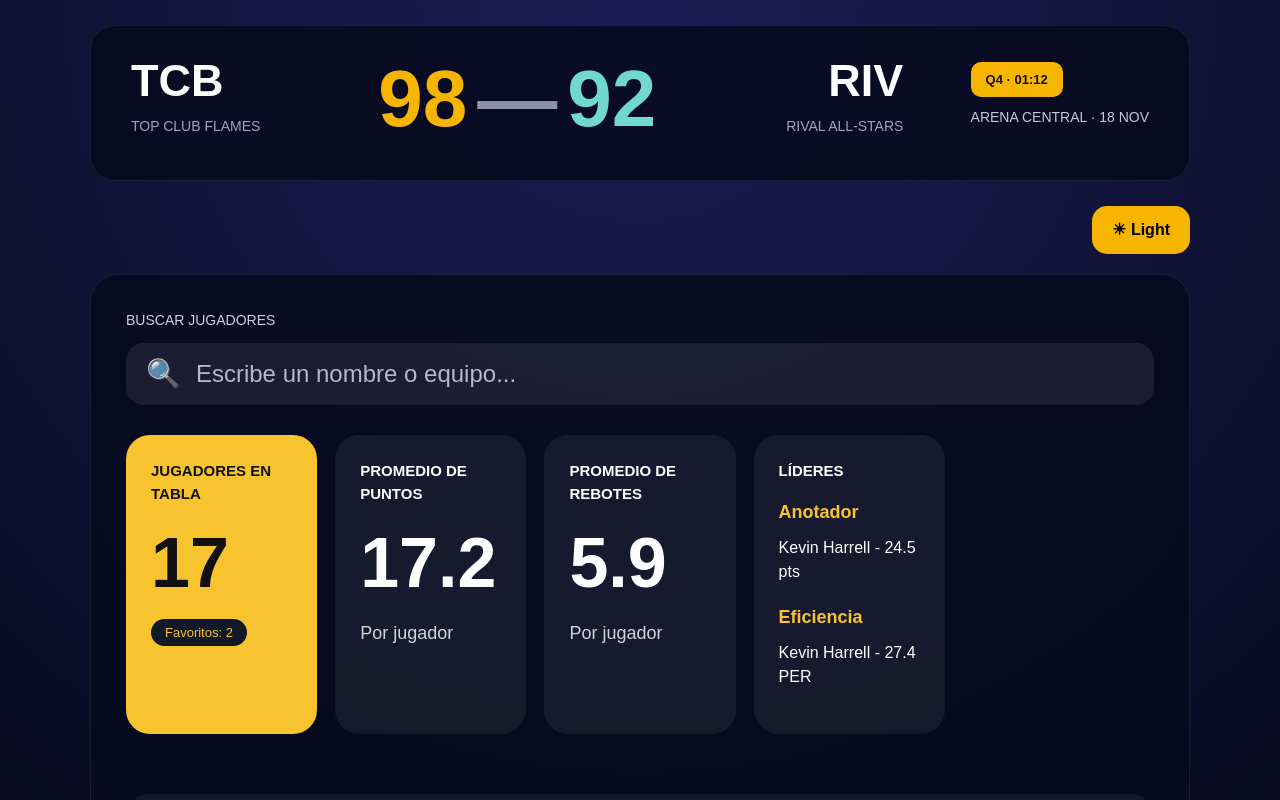
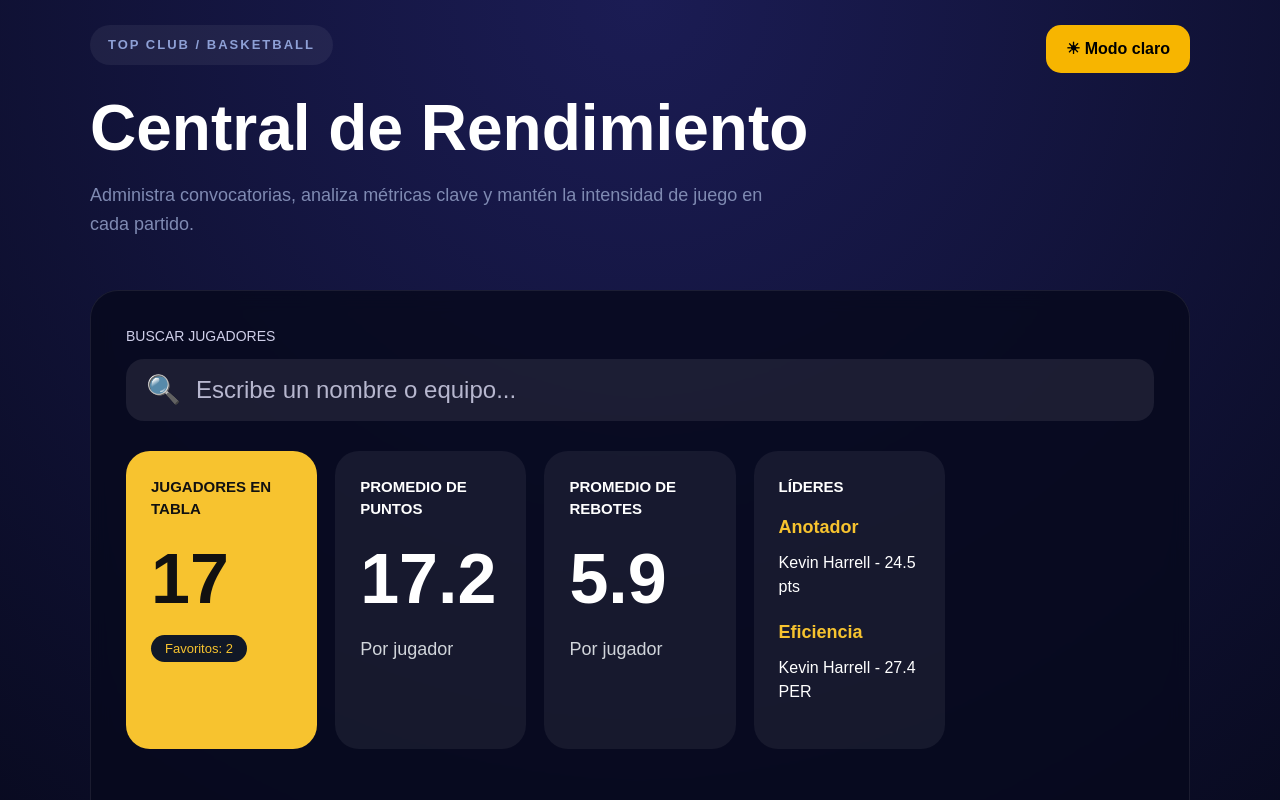
Before and after one commit to martind10/Examen_Final, a React (Vite) app in the folder REACT/basketball-dashboard/: page / in a window 1280 px wide. Shown: the top 800 px of the page. Built offline with nearby package versions, Linux system fonts and the light colour scheme.

Commit message:
Pagina Terminada

```diff
--- a/REACT/basketball-dashboard/src/App.jsx
+++ b/REACT/basketball-dashboard/src/App.jsx
@@ -4,14 +4,11 @@ import Header from './components/Header/Header'
 import SearchBar from './components/SearchBar/SearchBar'
 import PlayersTable from './components/PlayersTable/PlayersTable'
 import History from './components/History/History'
+import StatsCards from './components/StatsCards/StatsCards'
+import Pagination from './components/Pagination/Pagination'
+import PlayerCard from './components/PlayerCard/PlayerCard'
 
 import playersData from './data/players'
-
-import StatsCards from './components/StatsCards/StatsCards'
-
-import Pagination from './components/Pagination/Pagination'
-
-import PlayerCard from './components/PlayerCard/PlayerCard'
 
 function App(){
 
@@ -108,18 +105,28 @@ function App(){
 
       <section className="dashboard__container">
 
+        <div className="dashboard__top">
+
           <Header />
 
           <div className="theme-toggle">
 
             <button
               className="theme-toggle__button"
-            onClick={() => setLightMode(!lightMode)}
+              onClick={() =>
+                setLightMode(!lightMode)
+              }
             >
 
-    {lightMode ? '🌙 Dark' : '☀ Light'}
+              {
+                lightMode
+                ? '🌙 Modo oscuro'
+                : '☀ Modo claro'
+              }
 
             </button>
+
+          </div>
 
         </div>
 
@@ -139,11 +146,14 @@ function App(){
 
           <PlayerCard
             selectedPlayer={selectedPlayer}
+            setSelectedPlayer={setSelectedPlayer}
           />
 
           <div className="table-actions">
 
-          <button className="table-actions__button" onClick={() => {
+            <button
+              className="table-actions__button"
+              onClick={() => {
 
                 setHighlightEven(true)
                 setHighlightOdd(false)
@@ -155,7 +165,10 @@ function App(){
 
             </button>
 
-          <button className="table-actions__button" onClick={() => {
+            <button
+              className="table-actions__button"
+              onClick={() => {
+
                 setHighlightOdd(true)
                 setHighlightEven(false)
 
@@ -166,7 +179,10 @@ function App(){
 
             </button>
 
-          <button className="table-actions__button" onClick={clearHighlights}>
+            <button
+              className="table-actions__button"
+              onClick={clearHighlights}
+            >
 
               LIMPIAR RESALTADO
 
@@ -180,7 +196,6 @@ function App(){
             highlightEven={highlightEven}
             highlightOdd={highlightOdd}
             setSelectedPlayer={setSelectedPlayer}
-            setSelectedPlayer
           />
 
           <Pagination
--- a/REACT/basketball-dashboard/src/components/Header/Header.jsx
+++ b/REACT/basketball-dashboard/src/components/Header/Header.jsx
@@ -2,67 +2,26 @@ function Header(){
 
   return(
 
-    <header className="dashboard__header">
+    <header className="dashboard-header">
 
-      <div className="scoreboard">
+      <span className="dashboard-header__tag">
 
-        <div className="scoreboard__team">
+        TOP CLUB / BASKETBALL
 
-          <h2 className="scoreboard__name">
-            TCB
-          </h2>
+      </span>
 
-          <p className="scoreboard__description">
-            TOP CLUB FLAMES
-          </p>
+      <h1 className="dashboard-header__title">
 
-        </div>
+        Central de Rendimiento
 
-        <div className="scoreboard__center">
+      </h1>
 
-          <h1 className="scoreboard__score">
+      <p className="dashboard-header__text">
 
-            <span className="scoreboard__score--yellow">
-              98
-            </span>
+        Administra convocatorias, analiza métricas clave
+        y mantén la intensidad de juego en cada partido.
 
-            <span className="scoreboard__separator">
-              —
-            </span>
-
-            <span className="scoreboard__score--blue">
-              92
-            </span>
-
-          </h1>
-
-        </div>
-
-        <div className="scoreboard__team scoreboard__team--right">
-
-          <h2 className="scoreboard__name">
-            RIV
-          </h2>
-
-          <p className="scoreboard__description">
-            RIVAL ALL-STARS
-          </p>
-
-        </div>
-
-        <div className="scoreboard__time">
-
-          <span className="scoreboard__badge">
-            Q4 · 01:12
-          </span>
-
-          <p className="scoreboard__arena">
-            ARENA CENTRAL · 18 NOV
-          </p>
-
-        </div>
-
-      </div>
+      </p>
 
     </header>
 
--- a/REACT/basketball-dashboard/src/components/PlayerCard/PlayerCard.jsx
+++ b/REACT/basketball-dashboard/src/components/PlayerCard/PlayerCard.jsx
@@ -1,4 +1,9 @@
-function PlayerCard({ selectedPlayer }){
+function PlayerCard({
+
+  selectedPlayer,
+  setSelectedPlayer
+
+}){
 
   if(!selectedPlayer){
 
@@ -8,37 +13,124 @@ function PlayerCard({ selectedPlayer }){
 
   return(
 
-    <div className="player-card">
+    <div className="player-modal">
 
-      <h3 className="player-card__name">
+      <div
+        className="player-modal__overlay"
+        onClick={() =>
+          setSelectedPlayer(null)
+        }
+      >
 
-        {selectedPlayer.player}
+        <div
+          className="player-modal__content"
+          onClick={(e) =>
+            e.stopPropagation()
+          }
+        >
 
-      </h3>
+          <button
+            className="player-modal__close"
+            onClick={() =>
+              setSelectedPlayer(null)
+            }
+          >
 
-      <p>
-        Equipo: {selectedPlayer.team}
-      </p>
+            ✕
 
-      <p>
-        Posición: {selectedPlayer.position}
-      </p>
+          </button>
 
-      <p>
-        PTS: {selectedPlayer.pts}
-      </p>
+          <div className="player-modal__header">
 
-      <p>
-        REB: {selectedPlayer.reb}
-      </p>
+            <div>
 
-      <p>
-        AST: {selectedPlayer.ast}
-      </p>
+              <h2 className="player-modal__name">
 
-      <p>
-        Eficiencia: {selectedPlayer.efficiency}
-      </p>
+                {selectedPlayer.player}
+
+              </h2>
+
+              <span className="player-modal__position">
+
+                {selectedPlayer.position}
+
+              </span>
+
+            </div>
+
+          </div>
+
+          <div className="player-modal__info">
+
+            <div className="player-modal__item">
+
+              <p>Equipo</p>
+
+              <strong>
+                {selectedPlayer.team}
+              </strong>
+
+            </div>
+
+            <div className="player-modal__item">
+
+              <p>Número</p>
+
+              <strong>
+                #{selectedPlayer.number}
+              </strong>
+
+            </div>
+
+            <div className="player-modal__item">
+
+              <p>Asistencias</p>
+
+              <strong>
+                {selectedPlayer.ast}
+              </strong>
+
+            </div>
+
+          </div>
+
+          <div className="player-modal__stats">
+
+            <div className="player-modal__card">
+
+              <span>PUNTOS</span>
+
+              <strong>
+                {selectedPlayer.pts}
+              </strong>
+
+            </div>
+
+            <div className="player-modal__card">
+
+              <span>REBOTES</span>
+
+              <strong>
+                {selectedPlayer.reb}
+              </strong>
+
+            </div>
+
+            <div className="player-modal__card player-modal__card--light">
+
+              <span>EFICIENCIA</span>
+
+              <strong>
+                {selectedPlayer.efficiency}
+              </strong>
+
+            </div>
+
+          </div>
+
+        </div>
+
+      </div>
 
     </div>
 
--- a/REACT/basketball-dashboard/src/components/PlayersTable/PlayersTable.jsx
+++ b/REACT/basketball-dashboard/src/components/PlayersTable/PlayersTable.jsx
@@ -4,7 +4,9 @@ function PlayersTable({
   toggleFavorite,
 
   highlightEven,
-  highlightOdd
+  highlightOdd,
+
+  setSelectedPlayer
 
 }){
 
--- a/REACT/basketball-dashboard/src/styles/dashboard.css
+++ b/REACT/basketball-dashboard/src/styles/dashboard.css
@@ -483,30 +483,273 @@ body{
 }
 
 .dashboard--light{
-  background: #f4f4f4;
+  background:
+    radial-gradient(circle at top,
+    #1b2d5a 0%,
+    #10193d 45%,
+    #090f26 100%);
 }
 
-.dashboard--light .stats-panel,
+.dashboard--light .stats-panel{
+  background: rgba(25, 35, 70, 0.88);
+}
+
 .dashboard--light .dashboard__header{
-  background: white;
+  background: rgba(25, 35, 70, 0.88);
+}
+
+.dashboard--light .players-table thead{
+  background: #2f437c;
 }
 
 .dashboard--light .players-table td{
-  background: #ffffff;
+  background: #edf2ff;
 }
 
-.dashboard--light .players-table th{
+.dashboard--light .stat-card{
+  background: rgba(255,255,255,0.09);
+}
+
+.dashboard__top{
+  display: flex;
+  justify-content: space-between;
+  align-items: flex-start;
+  margin-bottom: 35px;
+}
+
+.theme-toggle{
+  margin-bottom: 0;
+}
+
+@media(max-width: 768px){
+
+  .dashboard__top{
+    flex-direction: column;
+    gap: 20px;
+  }
+
+}
+
+.dashboard-header__tag{
+  display: inline-block;
+
+  background: rgba(255,255,255,0.06);
+
+  color: #8ea0d6;
+
+  padding: 10px 18px;
+
+  border-radius: 20px;
+
+  font-size: 13px;
+  font-weight: 700;
+  letter-spacing: 2px;
+
+  margin-bottom: 25px;
+}
+
+.dashboard-header__title{
+  font-size: 64px;
+  font-weight: 800;
+
+  margin-bottom: 15px;
+
   color: white;
 }
 
-.player-card{
-  background: rgba(255,255,255,0.06);
-  border-radius: 24px;
-  padding: 25px;
-  margin-bottom: 30px;
+.dashboard-header__text{
+  color: #7f8ab2;
+
+  font-size: 18px;
+
+  max-width: 700px;
+
+  line-height: 1.6;
 }
 
-.player-card__name{
-  color: #f7b500;
-  margin-bottom: 20px;
+.player-modal{
+  position: fixed;
+  inset: 0;
+  z-index: 9999;
 }
+
+.player-modal__overlay{
+  width: 100%;
+  height: 100%;
+
+  background: rgba(0,0,0,0.72);
+
+  display: flex;
+  justify-content: center;
+  align-items: center;
+
+  padding: 25px;
+}
+
+.player-modal__content{
+  width: 100%;
+  max-width: 950px;
+
+  background:
+    linear-gradient(
+      135deg,
+      #111938,
+      #1a1447
+    );
+
+  border-radius: 28px;
+
+  padding: 40px;
+
+  position: relative;
+
+  animation: modalAppear 0.25s ease;
+}
+
+@keyframes modalAppear{
+
+  from{
+    opacity: 0;
+    transform: scale(0.92);
+  }
+
+  to{
+    opacity: 1;
+    transform: scale(1);
+  }
+
+}
+
+.player-modal__close{
+  position: absolute;
+  top: 18px;
+  right: 18px;
+
+  width: 42px;
+  height: 42px;
+
+  border: none;
+  border-radius: 50%;
+
+  background: rgba(255,255,255,0.1);
+
+  color: white;
+
+  font-size: 18px;
+
+  cursor: pointer;
+
+  transition: 0.3s;
+}
+
+.player-modal__close:hover{
+  background: #f7b500;
+  color: #111;
+}
+
+.player-modal__header{
+  margin-bottom: 35px;
+}
+
+.player-modal__name{
+  font-size: 42px;
+  font-weight: 800;
+
+  margin-bottom: 12px;
+}
+
+.player-modal__position{
+  background: #f7b500;
+  color: #111;
+
+  padding: 8px 14px;
+
+  border-radius: 10px;
+
+  font-weight: bold;
+
+  font-size: 14px;
+}
+
+.player-modal__info{
+  display: grid;
+  grid-template-columns: repeat(3,1fr);
+
+  gap: 20px;
+
+  margin-bottom: 35px;
+}
+
+.player-modal__item{
+  background: rgba(255,255,255,0.05);
+
+  border-radius: 18px;
+
+  padding: 20px;
+}
+
+.player-modal__item p{
+  color: #8f9ac2;
+
+  margin-bottom: 10px;
+}
+
+.player-modal__item strong{
+  font-size: 24px;
+}
+
+.player-modal__stats{
+  display: grid;
+  grid-template-columns: repeat(3,1fr);
+
+  gap: 20px;
+}
+
+.player-modal__card{
+  background: #f7b500;
+
+  color: #111;
+
+  border-radius: 22px;
+
+  padding: 28px;
+
+  text-align: center;
+}
+
+.player-modal__card span{
+  display: block;
+
+  margin-bottom: 12px;
+
+  font-weight: 700;
+}
+
+.player-modal__card strong{
+  font-size: 56px;
+  font-weight: 800;
+}
+
+.player-modal__card--light{
+  background: #edf2ff;
+}
+
+@media(max-width: 768px){
+
+  .player-modal__content{
+    padding: 25px;
+  }
+
+  .player-modal__info{
+    grid-template-columns: 1fr;
+  }
+
+  .player-modal__stats{
+    grid-template-columns: 1fr;
+  }
+
+  .player-modal__name{
+    font-size: 30px;
+  }
+
+}
```
Lines whose indentation alone changed are shown as unchanged.
